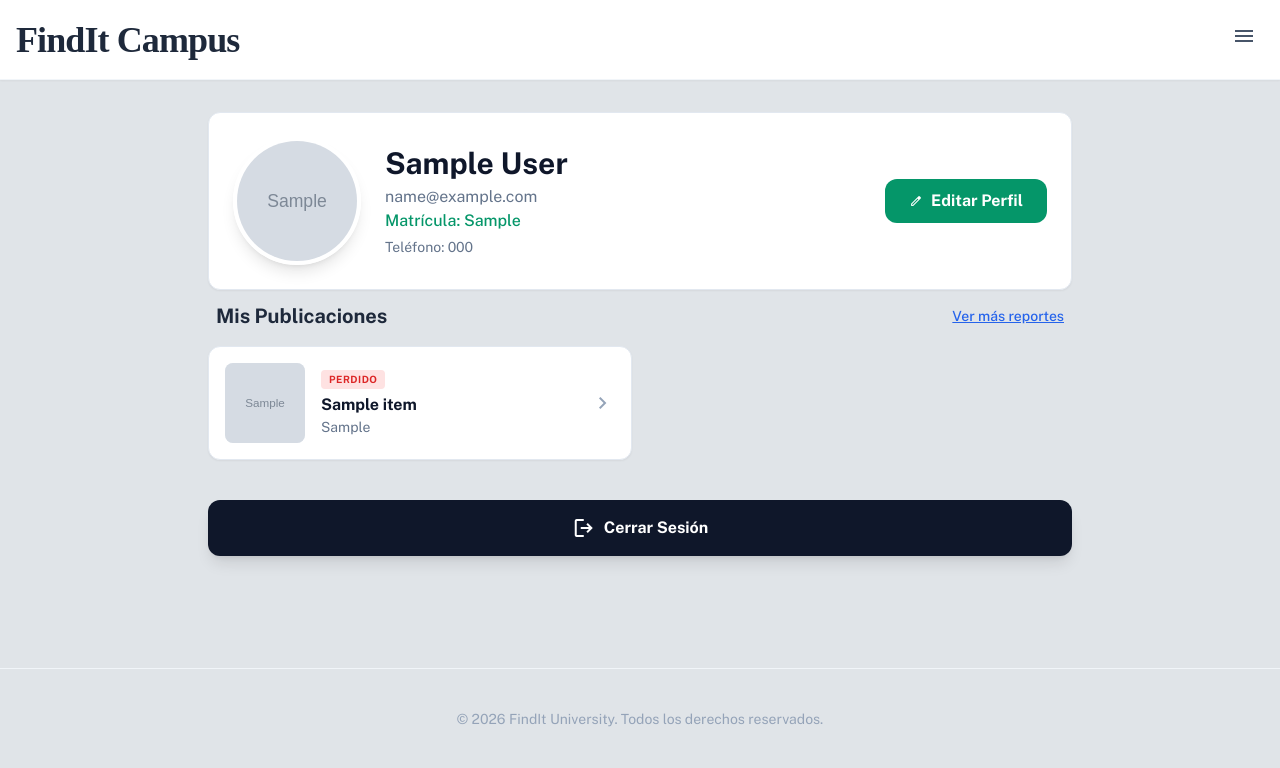
After one commit to 1Mr-Robot/FindIt, a Django app: page /auth/profile/ in a window 1280 px wide. The commit adds this page. Shown: the top 768 px of the page. Run offline with Django 5.2, Linux system fonts and the light colour scheme; a user stored in the database is signed in; tables that the repository leaves empty hold one stand-in row (values such as "Sample post"); grey boxes marked "Sample" are stand-in pictures; some libraries are stand-ins or nearby versions.

Commit message:
Creación de pantalla de perfil

```diff
--- a/core/templates/core/base.html
+++ b/core/templates/core/base.html
@@ -95,14 +95,14 @@
         </button>
 
         <div class="mt-8 space-y-2">
-            <button onclick="goToProfile()" class="w-full flex items-center gap-3 p-3 hover:bg-slate-100 dark:hover:bg-slate-700 rounded-lg transition-colors text-left">
+            <a href="{% url 'profile' %}" class="w-full flex items-center gap-3 p-3 hover:bg-slate-100 dark:hover:bg-slate-700 rounded-lg transition-colors text-left">
                 <span class="material-symbols-outlined">person</span>
                 <span>Mi Perfil</span>
-            </button>
-            <button onclick="goToReport()" class="w-full flex items-center gap-3 p-3 hover:bg-slate-100 dark:hover:bg-slate-700 rounded-lg transition-colors text-left">
+            </a>
+            <a href="{% url 'report_object' %}" class="w-full flex items-center gap-3 p-3 hover:bg-slate-100 dark:hover:bg-slate-700 rounded-lg transition-colors text-left">
                 <span class="material-symbols-outlined">add_circle</span>
                 <span>Reportar Objeto</span>
-            </button>
+            </a>
             <button onclick="goToMyItems()" class="w-full flex items-center gap-3 p-3 hover:bg-slate-100 dark:hover:bg-slate-700 rounded-lg transition-colors text-left">
                 <span class="material-symbols-outlined">inventory_2</span>
                 <span>Mis Reportes</span>
--- a/users/models.py
+++ b/users/models.py
@@ -42,6 +42,7 @@ class User(AbstractBaseUser, PermissionsMixin):
     id = models.AutoField(primary_key=True)
     institutional_email = models.EmailField(unique=True, validators=[validate_uanl_email], verbose_name='Correo institucional')
     tuition = models.CharField(max_length=7, unique=True, validators=[validate_tuition], verbose_name='Matrícula')
+    avatar = models.ImageField(upload_to='avatars/', blank=True, null=True, verbose_name='Foto de perfil')
     first_name = models.CharField(max_length=150, verbose_name='Nombre')
     last_name = models.CharField(max_length=150, verbose_name='Apellidos')
     phone = models.CharField(max_length=20, blank=True, null=True, verbose_name='Teléfono')
--- /dev/null
+++ b/users/templates/users/profile.html
@@ -0,0 +1,238 @@
+{% extends 'core/base.html' %}
+
+{% load static %}
+
+{% block title %}Perfil | FindIt Campus{% endblock title %}
+
+{% block extra_style %}
+<style>
+    .avatar-upload-btn {
+        transition: all 0.3s ease;
+    }
+    .avatar-upload-btn:hover {
+        transform: scale(1.05);
+    }
+
+    @keyframes fadeIn {
+        from { opacity: 0; transform: scale(0.95); }
+        to { opacity: 1; transform: scale(1); }
+    }
+
+    .animate-fadeIn {
+        animation: fadeIn 0.3s ease-out forwards;
+    }
+</style>
+{% endblock extra_style %}
+
+{% block content %}
+<!-- Perfil Card -->
+<section class="bg-white dark:bg-slate-800 rounded-xl p-6 shadow-sm border border-slate-200 dark:border-slate-700">
+    <div class="flex flex-col md:flex-row items-center gap-6">
+        <div class="relative">
+            <div class="size-32 rounded-full overflow-hidden shadow-lg border-4 border-white dark:border-slate-700">
+                {% if profile_user.avatar %}
+                    <img alt="{{ profile_user.first_name }}" class="w-full h-full object-cover" src="{{ profile_user.avatar.url }}"/>
+                {% else %}
+                    <img alt="{{ profile_user.first_name }}" class="w-full h-full object-cover" src="{% static 'users/img/default-profile.jpg' %}"/>
+                {% endif %}
+            </div>
+        </div>
+        <div class="flex-1 text-center md:text-left">
+            <h2 class="text-3xl font-bold text-slate-900 dark:text-white">{{ profile_user.first_name }} {{ profile_user.last_name }}</h2>
+            <p class="text-slate-500 dark:text-slate-400 mt-1">{{ profile_user.institutional_email }}</p>
+            <p class="font-medium text-emerald-600 dark:text-emerald-400">Matrícula: {{ profile_user.tuition }}</p>
+            {% if profile_user.phone %}
+            <p class="text-slate-500 dark:text-slate-400 text-sm mt-1">Teléfono: {{ profile_user.phone }}</p>
+            {% endif %}
+        </div>
+        <div class="w-full md:w-auto">
+            <button onclick="openEditProfileModal()" class="w-full md:w-auto px-6 py-2.5 text-white rounded-xl font-bold hover:bg-primary-green/90 transition-all flex items-center justify-center gap-2 bg-emerald-600">
+                <span class="material-symbols-outlined text-sm">edit</span>
+                Editar Perfil
+            </button>
+        </div>
+    </div>
+</section>
+
+<!-- Mis Publicaciones -->
+<section class="mt-3">
+    <div class="flex items-center justify-between mb-4 px-2">
+        <h3 class="text-xl font-bold text-slate-800 dark:text-slate-100">Mis Publicaciones</h3>
+        <button onclick="goToMyItems()" class="text-sm font-medium text-blue-600 dark:text-blue-400 underline cursor-pointer hover:text-blue-700 transition-colors">Ver más reportes</button>
+    </div>
+    {% if items %}
+    <div class="grid grid-cols-1 md:grid-cols-2 gap-4">
+        {% for item in items %}
+        <div class="bg-white dark:bg-slate-800 rounded-xl overflow-hidden shadow-sm border border-slate-200 dark:border-slate-700 group hover:shadow-md transition-shadow cursor-pointer" onclick="goToItemDetail({{ item.id }})">
+            <div class="flex items-center p-4 gap-4">
+                <div class="size-20 bg-slate-100 dark:bg-slate-700 rounded-lg overflow-hidden flex-shrink-0">
+                    {% if item.image %}
+                        <img alt="{{ item.name }}" class="w-full h-full object-cover" src="{{ item.image.url }}"/>
+                    {% else %}
+                        <div class="w-full h-full flex items-center justify-center bg-slate-200 dark:bg-slate-600">
+                            <span class="material-symbols-outlined text-slate-400">image</span>
+                        </div>
+                    {% endif %}
+                </div>
+                <div class="flex-1">
+                    <div class="flex items-center gap-2 mb-1">
+                        <span class="px-2 py-0.5 {% if item.status == 'Lost' %}bg-red-100 dark:bg-red-900/30 text-red-600 dark:text-red-400{% else %}bg-green-100 dark:bg-green-900/30 text-green-600 dark:text-green-400{% endif %} text-[10px] font-bold uppercase tracking-wider rounded">
+                            {% if item.status == 'Lost' %}Perdido{% else %}Encontrado{% endif %}
+                        </span>
+                    </div>
+                    <h4 class="font-bold text-slate-900 dark:text-white">{{ item.name }}</h4>
+                    <p class="text-sm text-slate-500 dark:text-slate-400">{{ item.zone.zone }}</p>
+                </div>
+                <span class="material-symbols-outlined text-slate-400">chevron_right</span>
+            </div>
+        </div>
+        {% endfor %}
+    </div>
+    {% else %}
+    <div class="text-center py-8">
+        <span class="material-symbols-outlined text-5xl text-slate-300">inventory_2</span>
+        <p class="text-slate-500 mt-2">No tienes publicaciones aún</p>
+    </div>
+    {% endif %}
+</section>
+
+<!-- Acciones -->
+<section class="space-y-3 pt-4">
+    <div class="pt-6">
+        <button onclick="openLogoutModal()" class="w-full py-4 bg-slate-900 dark:bg-primary-orange text-white rounded-xl font-bold shadow-lg hover:opacity-90 transition-opacity flex items-center justify-center gap-2">
+            <span class="material-symbols-outlined">logout</span>
+            Cerrar Sesión
+        </button>
+    </div>
+</section>
+
+<!-- Edit Profile Modal -->
+<div id="edit-profile-modal" class="hidden fixed inset-0 z-50 flex items-center justify-center p-4">
+    <div class="absolute inset-0 bg-black/50 backdrop-blur-sm" onclick="closeEditProfileModal()"></div>
+    <div class="animate-fadeIn relative bg-white dark:bg-slate-800 rounded-2xl p-6 max-w-md w-full shadow-2xl">
+        <div class="flex items-center justify-between mb-4">
+            <h3 class="text-xl font-bold text-slate-800 dark:text-white">Editar Perfil</h3>
+            <button onclick="closeEditProfileModal()" class="p-2 hover:bg-slate-100 dark:hover:bg-slate-700 rounded-full transition-colors">
+                <span class="material-symbols-outlined">close</span>
+            </button>
+        </div>
+
+        <form id="profile-form" enctype="multipart/form-data" class="space-y-4">
+            {% csrf_token %}
+
+            <div class="flex flex-col items-center mb-4">
+                <div class="relative">
+                    <div class="size-24 rounded-full overflow-hidden shadow-lg border-4 border-emerald-100 dark:border-slate-700">
+                        {% if profile_user.avatar %}
+                            <img id="avatar-preview" alt="{{ profile_user.first_name }}" class="w-full h-full object-cover" src="{{ profile_user.avatar.url }}"/>
+                        {% else %}
+                            <img id="avatar-preview" alt="{{ profile_user.first_name }}" class="w-full h-full object-cover" src="{% static 'users/img/default-profile.jpg' %}"/>
+                        {% endif %}
+                    </div>
+                    <label for="id_avatar" class="absolute bottom-0 right-0 bg-emerald-600 text-white p-2 rounded-full cursor-pointer hover:bg-emerald-700 transition-colors shadow-lg">
+                        <span class="material-symbols-outlined text-sm">camera_alt</span>
+                    </label>
+                    <input type="file" id="id_avatar" name="avatar" accept="image/*" class="hidden" onchange="previewAvatar(event)">
+                </div>
+            </div>
+
+            <div>
+                <label class="block text-sm font-medium text-slate-700 dark:text-slate-300 mb-1">Nombre</label>
+                <input type="text" name="first_name" value="{{ profile_user.first_name }}" class="w-full px-4 py-3 bg-slate-50 border border-slate-200 rounded-xl focus:outline-none focus:ring-2 focus:ring-primary-green focus:border-transparent transition-all" required>
+            </div>
+
+            <div>
+                <label class="block text-sm font-medium text-slate-700 dark:text-slate-300 mb-1">Apellidos</label>
+                <input type="text" name="last_name" value="{{ profile_user.last_name }}" class="w-full px-4 py-3 bg-slate-50 border border-slate-200 rounded-xl focus:outline-none focus:ring-2 focus:ring-primary-green focus:border-transparent transition-all" required>
+            </div>
+
+            <div>
+                <label class="block text-sm font-medium text-slate-700 dark:text-slate-300 mb-1">Teléfono</label>
+                <input type="text" name="phone" value="{{ profile_user.phone|default:'' }}" class="w-full px-4 py-3 bg-slate-50 border border-slate-200 rounded-xl focus:outline-none focus:ring-2 focus:ring-primary-green focus:border-transparent transition-all" placeholder="Número de teléfono">
+            </div>
+
+            <div class="flex gap-3 pt-2">
+                <button type="button" onclick="closeEditProfileModal()" class="flex-1 px-4 py-3 bg-slate-100 dark:bg-slate-700 text-slate-700 dark:text-white rounded-xl font-semibold hover:bg-slate-200 dark:hover:bg-slate-600 transition-colors">Cancelar</button>
+                <button type="submit" class="flex-1 px-4 py-3 bg-emerald-600 text-white rounded-xl font-semibold hover:bg-emerald-700 transition-colors">Guardar</button>
+            </div>
+        </form>
+    </div>
+</div>
+
+<!-- Success Toast -->
+<div id="success-toast" class="hidden fixed bottom-4 right-4 bg-emerald-600 text-white px-6 py-3 rounded-xl shadow-lg flex items-center gap-2 z-50">
+    <span class="material-symbols-outlined">check_circle</span>
+    <span>Perfil actualizado correctamente</span>
+</div>
+{% endblock content %}
+
+{% block extra_script %}
+<script>
+    function openEditProfileModal() {
+        document.getElementById('edit-profile-modal').classList.remove('hidden');
+    }
+
+    function closeEditProfileModal() {
+        document.getElementById('edit-profile-modal').classList.add('hidden');
+    }
+
+    function previewAvatar(event) {
+        const file = event.target.files[0];
+        const preview = document.getElementById('avatar-preview');
+
+        if (file) {
+            const reader = new FileReader();
+            reader.onload = function(e) {
+                preview.src = e.target.result;
+            };
+            reader.readAsDataURL(file);
+        }
+    }
+
+    document.getElementById('profile-form').addEventListener('submit', function(e) {
+        e.preventDefault();
+
+        const formData = new FormData(this);
+
+        fetch('{% url "update_profile" %}', {
+            method: 'POST',
+            body: formData,
+            headers: {
+                'X-Requested-With': 'XMLHttpRequest',
+            }
+        })
+        .then(response => response.json())
+        .then(data => {
+            if (data.success) {
+                closeEditProfileModal();
+                showSuccessToast();
+                setTimeout(() => {
+                    window.location.reload();
+                }, 1500);
+            } else {
+                alert('Error al actualizar el perfil');
+            }
+        })
+        .catch(error => {
+            console.error('Error:', error);
+            alert('Error al actualizar el perfil');
+        });
+    });
+
+    function showSuccessToast() {
+        const toast = document.getElementById('success-toast');
+        toast.classList.remove('hidden');
+        setTimeout(() => {
+            toast.classList.add('hidden');
+        }, 3000);
+    }
+
+    function goToMyItems() {
+        window.location.href = '{% url "home" %}?filter=mine';
+    }
+
+    function goToItemDetail(itemId) {
+        window.location.href = '{% url "home" %}?item=' + itemId;
+    }
+</script>
+{% endblock extra_script %}
--- a/users/urls.py
+++ b/users/urls.py
@@ -1,9 +1,11 @@
 from django.urls import path
 from django.contrib.auth.views import LogoutView
-from .views import login_view, register_view
+from .views import login_view, register_view, profile_view, update_profile_view
 
 urlpatterns = [
     path('', login_view.as_view(), name='login'),
     path('register/', register_view, name='register'),
     path('logout/', LogoutView.as_view(next_page='/'), name='logout'),
+    path('profile/', profile_view, name='profile'),
+    path('profile/update/', update_profile_view, name='update_profile'),
 ]
--- a/users/views.py
+++ b/users/views.py
@@ -1,7 +1,13 @@
 from django.shortcuts import render, redirect
 from django.contrib.auth.views import LoginView
+from django.contrib.auth.decorators import login_required
 from django.urls import reverse_lazy
-from .forms import LoginForm, RegisterForm
+from django.http import JsonResponse
+from django.views.decorators.http import require_http_methods
+from django.contrib.auth import get_user_model
+from .forms import LoginForm, RegisterForm, ProfileForm
+
+User = get_user_model()
 
 class login_view(LoginView):
     template_name = 'users/login.html'
@@ -28,3 +34,25 @@ def register_view(request):
     return render(request, 'users/register.html', {
         'form': form
     })
+
+@login_required
+def profile_view(request):
+    user = request.user
+    items = user.item_set.all().order_by('-created')[:4]
+
+    return render(request, 'users/profile.html', {
+        'profile_user': user,
+        'items': items
+    })
+
+@login_required
+@require_http_methods(["POST"])
+def update_profile_view(request):
+    user = request.user
+    form = ProfileForm(request.POST, request.FILES, instance=user)
+
+    if form.is_valid():
+        form.save()
+        return JsonResponse({'success': True, 'message': 'Perfil actualizado correctamente'})
+    else:
+        return JsonResponse({'success': False, 'errors': form.errors}, status=400)
```
Also changed, not shown: frontend/FindIt_University_Completo.html (+21 -8 lines), users/forms.py (+26 -0 lines), users/migrations/0005_user_avatar.py (added), users/static/users/img/default-profile.jpg (added).
